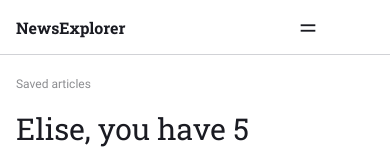
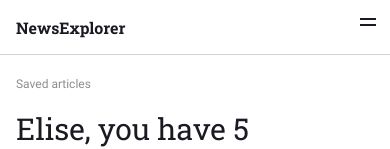
Before and after one commit to maritesmilner/news-explorer-frontend, a React (Create React App) app: page /saved-news in a window 390 px wide. Shown: the top 149 px of the page. Built offline with nearby package versions, Linux system fonts and the light colour scheme.

Commit message:
fix: added username to signup form, corrected margin of burger menu.

```diff
--- a/src/components/App/App.js
+++ b/src/components/App/App.js
@@ -112,6 +112,7 @@
           altLink="Sign in"
           handleAltLinkClick={handleSigninClick}
           handleSubmit={handleSignup}
+          isSignup={true}
         />
         <Popup
           isOpen={isInfoPopupOpen}
--- a/src/components/AuthForm/AuthForm.js
+++ b/src/components/AuthForm/AuthForm.js
@@ -17,7 +17,6 @@
         value={props.values.email}
         placeHolder="Enter email"
         minLength="2"
-        maxLength="40"
         isRequired={true}
         onInputChange={props.onInputChange}
         isError={props.errorFlags.email}
@@ -35,6 +34,19 @@
         onInputChange={props.onInputChange}
         isError={props.errorFlags.password}
       />
+      {props.isSignup &&
+        <Input
+          className="form__auth-input"
+          type="text"
+          name="username"
+          label="Username"
+          value={props.values.username}
+          placeHolder="Enter your username"
+          isRequired={true}
+          onInputChange={props.onInputChange}
+          isError={props.errorFlags.username}
+        />
+      }
     </PopupWithForm>
   );
 }
--- a/src/components/Header/Header.css
+++ b/src/components/Header/Header.css
@@ -44,47 +44,3 @@
 .header__logo_placement_saved-articles {
   color: #1A1B22;
 }
-
-.header__logout {
-  border: none;
-  background-color: transparent;
-  color: #A9A9A9;
-  padding-right: 27px;
-}
-.header__logout:hover {
-  cursor: pointer;
-  opacity: .6;
-}
-@media screen and (min-width: 1440px) {
-  .header__logout {
-    padding-right: 0;
-  }
-}
-
-.header__burger-menu {
-  display: flex;
-  flex-direction: column;
-  margin-right: 44px;
-  border: none;
-  background-color: transparent;
-}
-.header__burger-menu:hover {
-  cursor: pointer;
-  opacity: .6;
-}
-.header__burger-menu > * {
-  margin-bottom: 4px;
-}
-.header__burger-menu >  :last-child {
-  margin-bottom: 0;
-}
-
-.header__close-button  {
-  margin-right: 44px;
-  border: none;
-  background-color: transparent;
-}
-.header__close-button :hover {
-  cursor: pointer;
-  opacity: .6;
-}
--- a/src/components/Navigation/Navigation.css
+++ b/src/components/Navigation/Navigation.css
@@ -2,7 +2,7 @@
   list-style: none;
   display: flex;
   margin: 0;
-  padding: 16px;
+  padding: 16px 0;
   align-items: center;
 }
 @media screen and (min-width: 1440px) {
```
Also changed, not shown: 1 other file (tests, documents, lock files or other folders).
